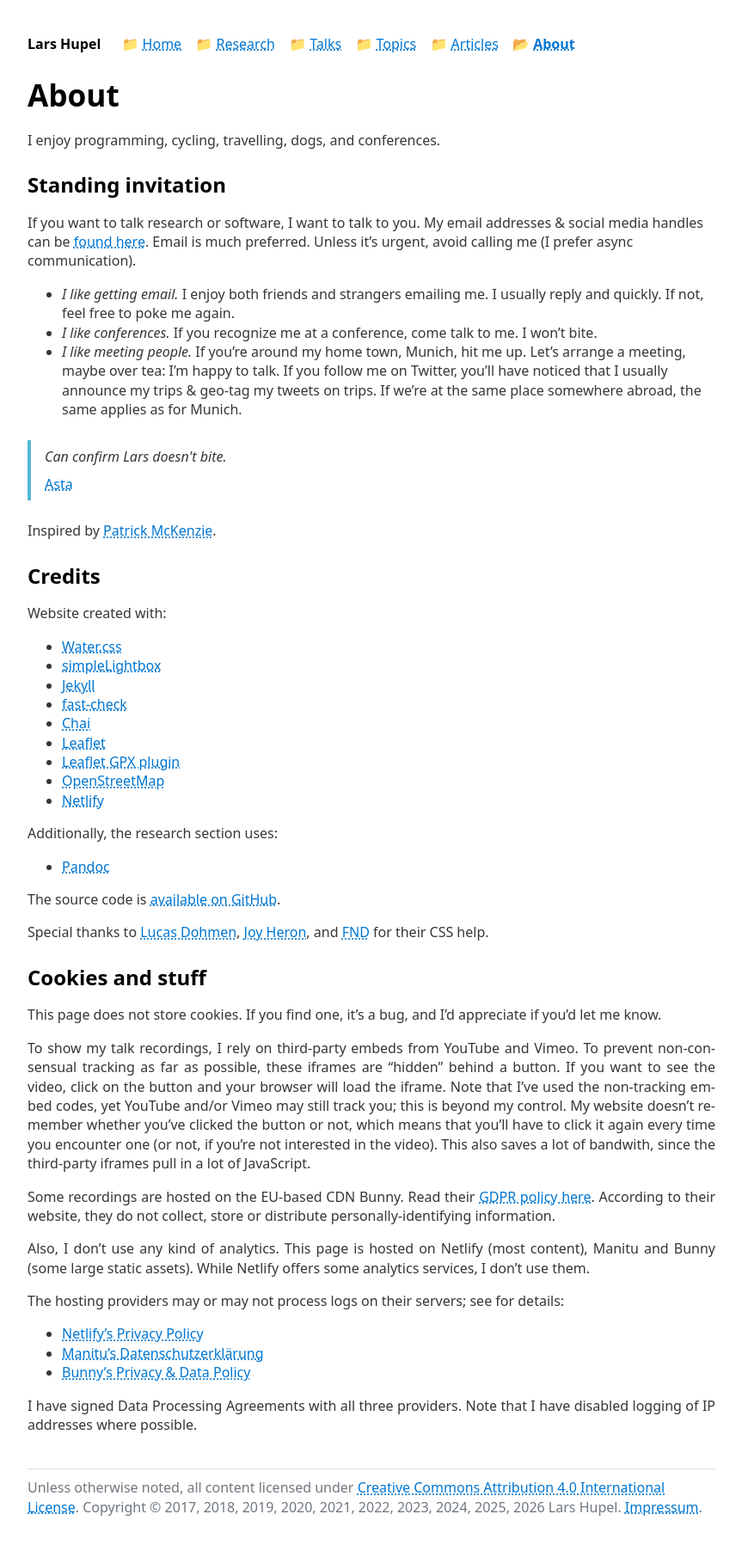
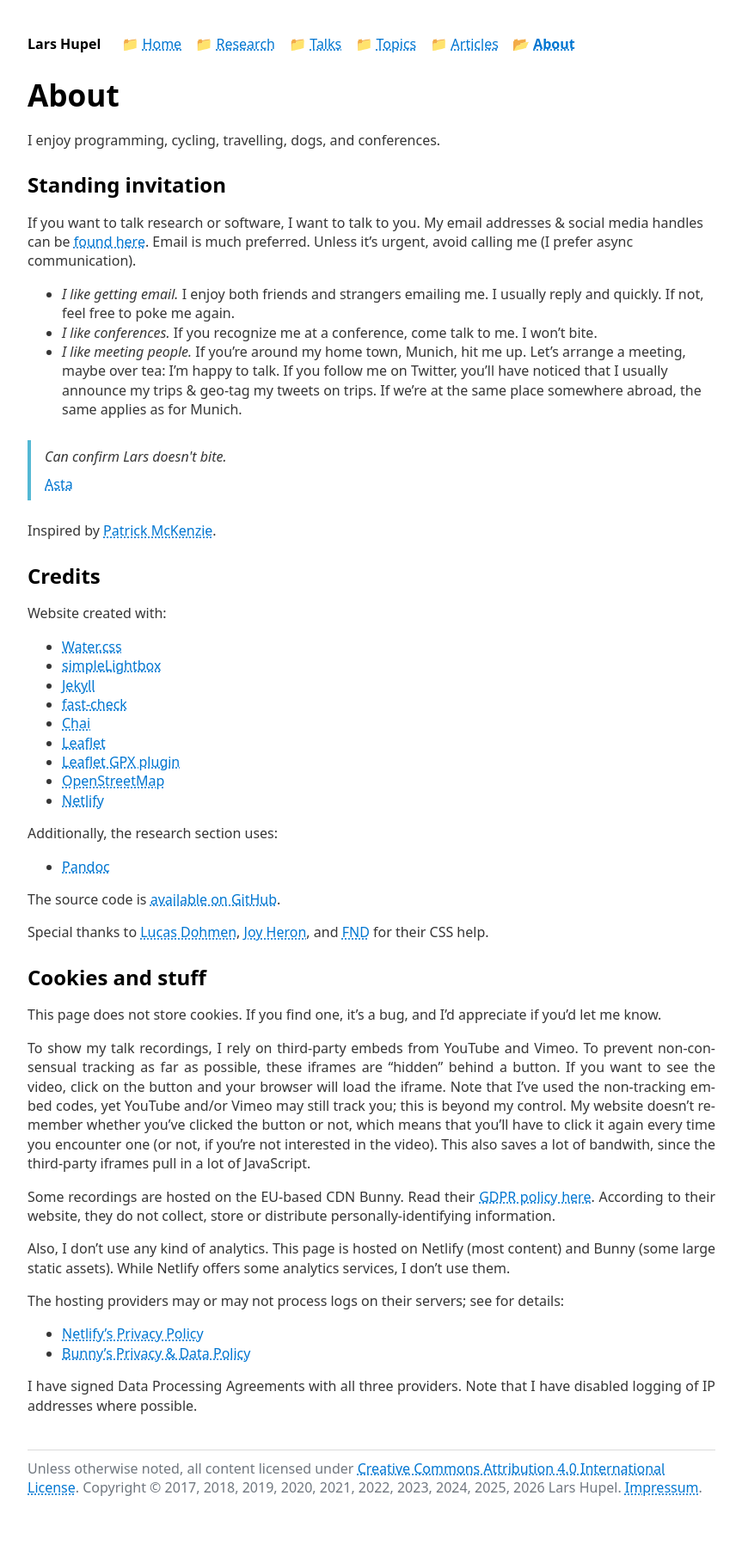
Before and after one commit to larsrh/website, a Jekyll site: the page built from about.md, in a window 1280 px wide. Shown: the whole page at 86% size, without its empty margins (208-1071 px from the left). Built offline with Jekyll 4.4.1, drawn with Linux system fonts in a browser that asks for light colours; after the commit the page ends 1782 px from its top, so only the background shows below that.

Commit message:
remove remaining references to old domain

```diff
--- a/_data/pubs.yml
+++ b/_data/pubs.yml
@@ -159,7 +159,6 @@
   authors: ["dominik", "lars"]
   in: "Isabelle Workshop"
   year: 2016
-  code: "https://assets.hupel.info/downloads/isabelle-clones/isabelle-clones-preview.zip"
   bib: false
   abstract: |
     Duplicated code fragments within software projects complicate maintenance
--- a/about.md
+++ b/about.md
@@ -70,13 +70,12 @@ Read their [GDPR policy here](https://bunny.net/gdpr/).
 According to their website, they do not collect, store or distribute personally-identifying information.
 
 Also, I don't use any kind of analytics.
-This page is hosted on Netlify (most content), Manitu and Bunny (some large static assets).
+This page is hosted on Netlify (most content) and Bunny (some large static assets).
 While Netlify offers some analytics services, I don't use them.
 
 The hosting providers may or may not process logs on their servers; see for details:
 
 - [Netlify's Privacy Policy](https://www.netlify.com/privacy)
-- [Manitu's Datenschutzerklärung](https://www.manitu.de/datenschutz/)
 - [Bunny's Privacy & Data Policy](https://bunny.net/privacy/)
 
 I have signed Data Processing Agreements with all three providers.
```
Also changed, not shown: topics.md (+10 -2 lines).
